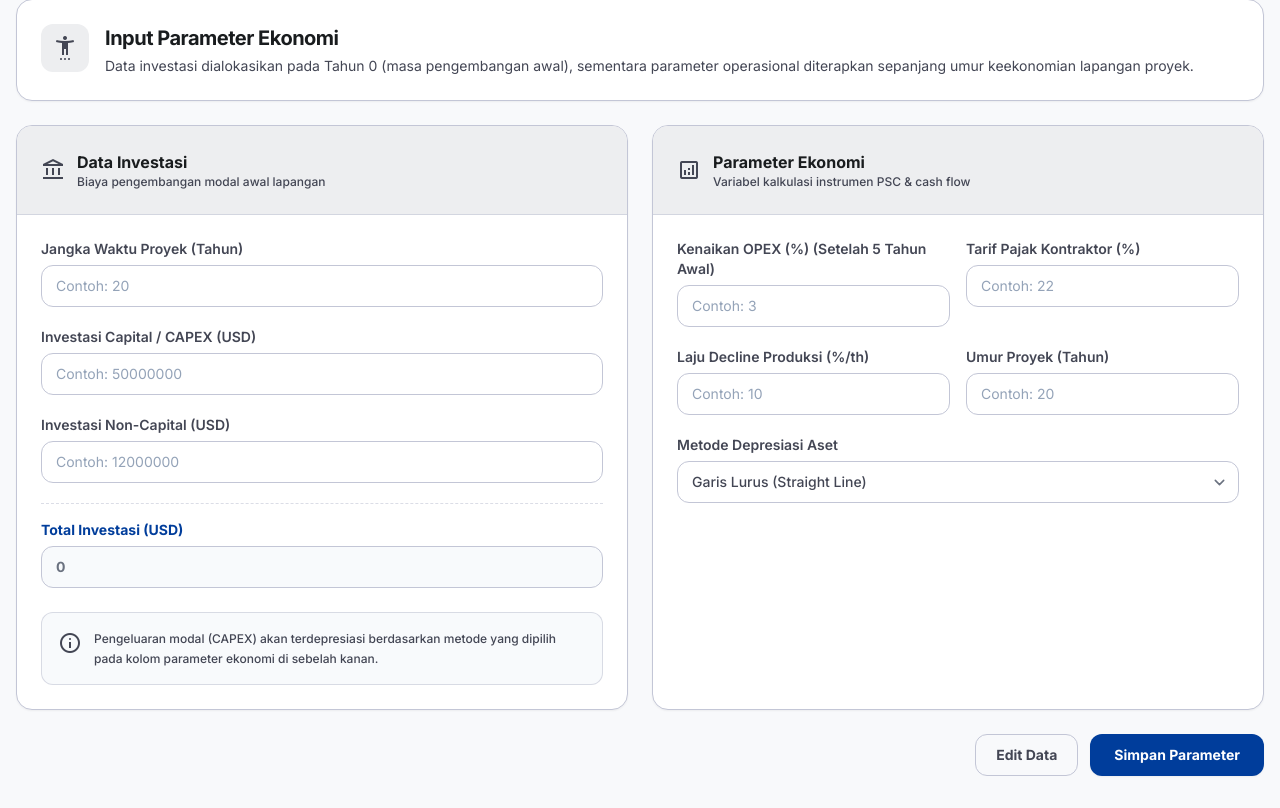
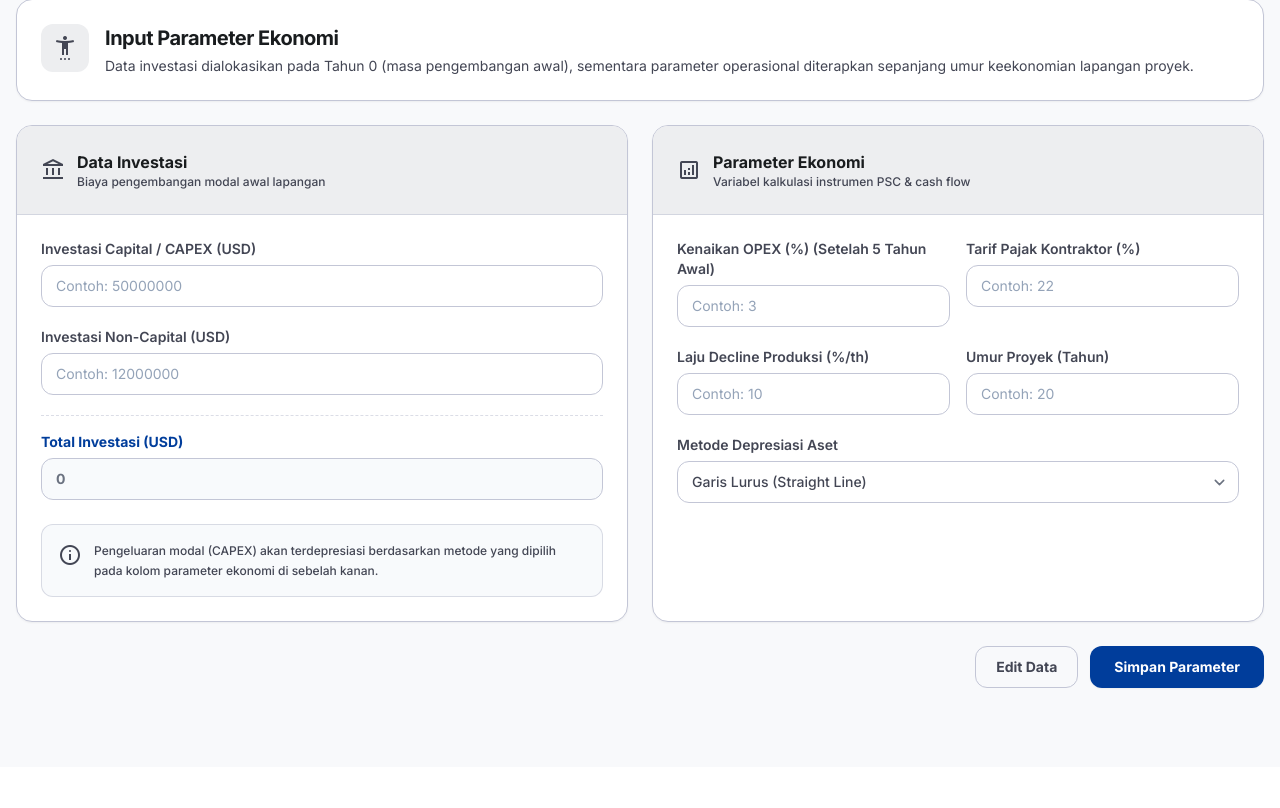
Before and after one commit to V1v4ldi/migas, a PHP site: page /parameter_ekonomi.php in a window 1280 px wide. Shown: the part 97-905 px from the top of the page. After the commit the page ends 786 px from the top, so only its background shows below. Run offline with PHP 8.4, Linux system fonts and the light colour scheme; some libraries are stand-ins or nearby versions.

Commit message:
Chore: Edit Input Parameter Ekonomi

```diff
--- a/parameter_ekonomi.php
+++ b/parameter_ekonomi.php
@@ -116,16 +116,6 @@
                 </div>
 
                 <div class="p-6 space-y-5">
-					<div>
-                        <label class="block mb-1.5 text-sm font-semibold text-on-surface-variant">
-                            Jangka Waktu Proyek (Tahun)
-                        </label>
-                        <input
-                            id="input-waktu-proyek"
-                            type="number"
-                            placeholder="Contoh: 20"
-                            class="w-full border border-outline-variant focus:border-[#003d9b] rounded-xl transition-all placeholder-slate-400 text-sm">
-                    </div>
                     <div>
                         <label class="block mb-1.5 text-sm font-semibold text-on-surface-variant">
                             Investasi Capital / CAPEX (USD)
```
